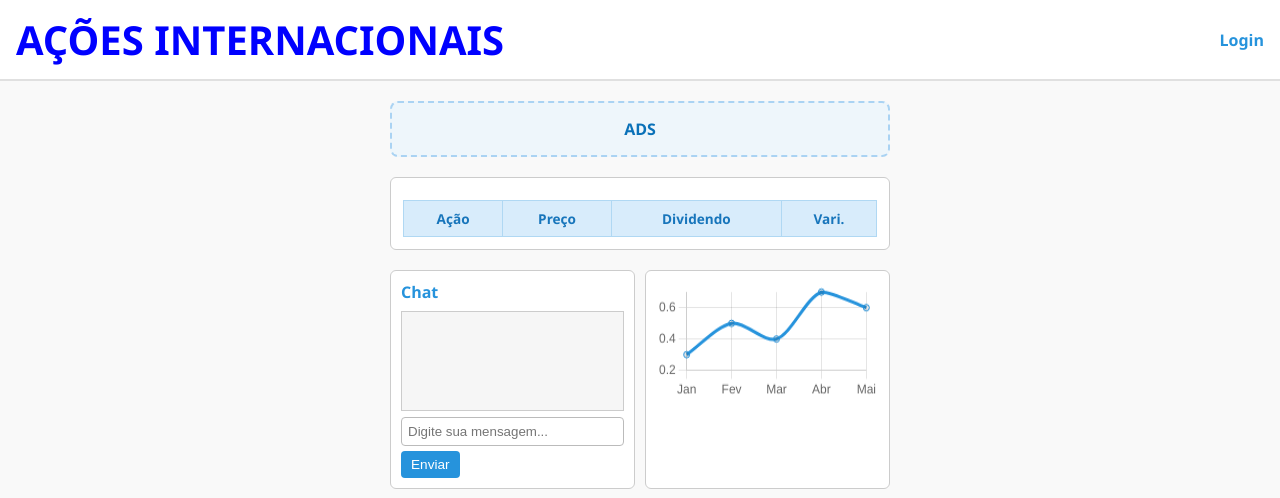
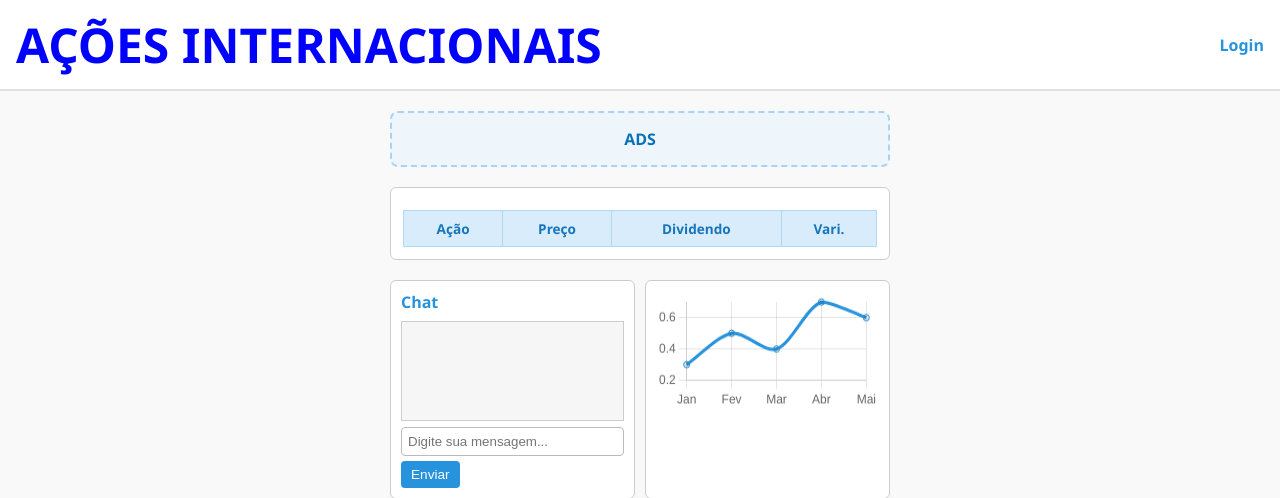
Before and after one commit to acoessinternacionais/acoes-internacionais, a PHP site: page / in a window 1280 px wide. Shown: the top 498 px of the page. Run offline with PHP 8.4, Linux system fonts and the light colour scheme; lists and menus that the app fills with data are empty.

Commit message:
Update style.css

```diff
--- a/style.css
+++ b/style.css
@@ -23,10 +23,10 @@ header {
 }
 
 header h1 {
+  color: blue;
+  font-size: 3rem;
+  font-weight: 700;
   text-align: center;
-  color: blue;
-  font-size: 2.5rem;
-  font-weight: 700;
 }
 
 header a {
```
